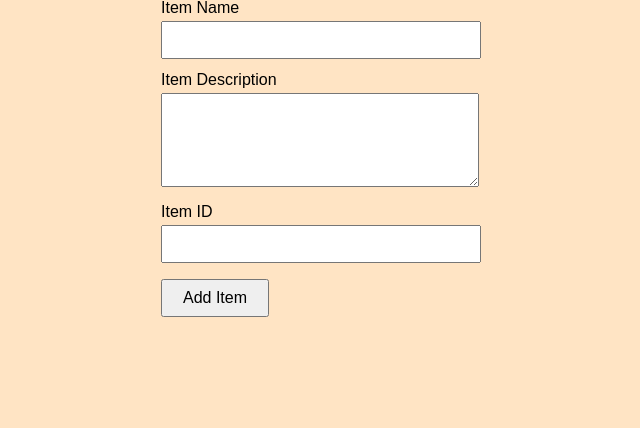
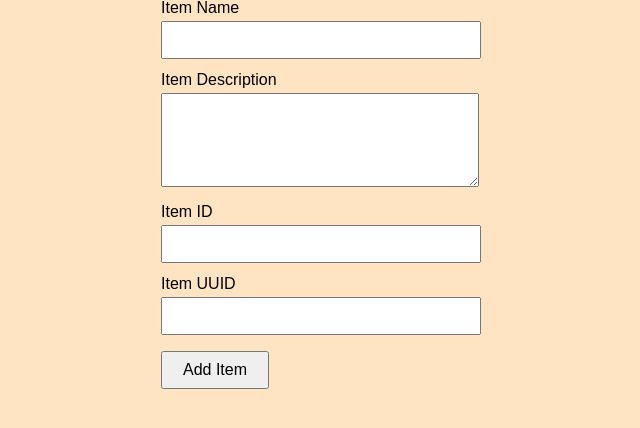
Before and after one commit to jayanthedau7-commits/Flask, a Flask app: page /todo in a window 1280 px wide. Shown: the part 89-517 px from the top of the page, without its empty margins (329-969 px from the left). Run offline with Flask 3, Linux system fonts and the light colour scheme.

Commit message:
Add Item UUID field to To-Do form

```diff
--- a/frontend/templates/todo.html
+++ b/frontend/templates/todo.html
@@ -46,6 +46,8 @@
         <textarea id="itemDescription" name="itemDescription" rows="4" required></textarea>
         <label for="itemId">Item ID</label>
         <input type="text" id="itemId" name="itemId">
+        <label for="itemUuid">Item UUID</label>
+        <input type="text" id="itemUuid" name="itemUuid">
         <button type="submit">Add Item</button>
     </form>
 </body>
```
